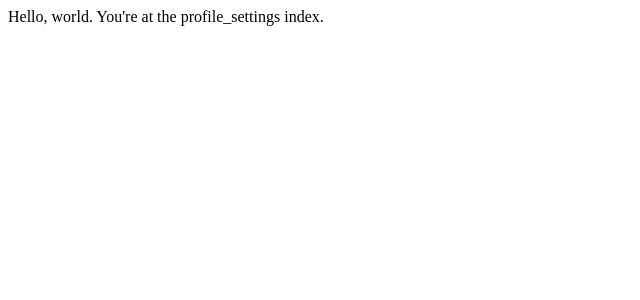
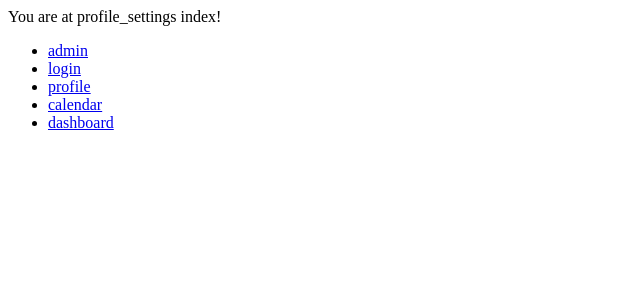
Before and after one commit to johnny1024/Run4Fun, a Django app: page /profile/ in a window 1280 px wide. Shown: the top 300 px of the page, without its empty margins (0-640 px from the left). Run offline with Django 3.2, Linux system fonts and the light colour scheme.

Commit message:
Add HTML files to the modules, add main menu links

```diff
--- /dev/null
+++ b/django/dashboard/templates/main_menu.html
@@ -0,0 +1,9 @@
+ <div class="main_container">
+        <ul>
+            <li><a href="/admin/">admin</a></li>
+            <li><a href="/login/">login</a></li>
+            <li><a href="/profile/">profile</a></li>
+            <li><a href="/calendar/">calendar</a></li>
+            <li><a href="/dashboard/">dashboard</a></li>
+        </ul>
+ </div>
--- a/django/dashboard/views.py
+++ b/django/dashboard/views.py
@@ -1,5 +1,6 @@
-from django.http import HttpResponse
+from django.shortcuts import render_to_response
 
 # Create your views here.
 def index(request):
-    return HttpResponse("Hello, world. You're at the dashboard index.")
+    # return HttpResponse("Hello, world. You're at the dashboard index.")
+    return render_to_response('dashboard_main.html')
--- a/django/login/views.py
+++ b/django/login/views.py
@@ -1,5 +1,6 @@
-from django.http import HttpResponse
+from django.shortcuts import render_to_response
 
 # Create your views here.
 def index(request):
-    return HttpResponse("Hello, world. You're at the login index.")
+    # return HttpResponse("Hello, world. You're at the dashboard index.")
+    return render_to_response('login_main.html')
--- /dev/null
+++ b/django/profile_settings/templates/profile_main.html
@@ -0,0 +1,13 @@
+<!DOCTYPE html>
+<html lang="en">
+<head>
+    <meta charset="UTF-8">
+    <title>Your profile</title>
+</head>
+<body>
+ <div>You are at profile_settings index!</div>
+    <div class="basic">
+        {% include "main_menu.html" %}
+</div>
+</body>
+</html>
--- a/django/profile_settings/views.py
+++ b/django/profile_settings/views.py
@@ -1,5 +1,6 @@
-from django.http import HttpResponse
+from django.shortcuts import render_to_response
 
 # Create your views here.
 def index(request):
-    return HttpResponse("Hello, world. You're at the profile_settings index.")
+    # return HttpResponse("Hello, world. You're at the dashboard index.")
+    return render_to_response('profile_main.html')
--- a/django/run4fun/urls.py
+++ b/django/run4fun/urls.py
@@ -24,4 +24,5 @@ urlpatterns = [
     url(r'^calendar/', include('workout_calendar.urls')),
     url(r'^profile/', include('profile_settings.urls')),
     url(r'^login/', include('login.urls')),
+    url(r'^$', include('dashboard.urls')),
 ]
--- a/django/workout_calendar/templates/calendar_template.html
+++ b/django/workout_calendar/templates/calendar_template.html
@@ -1,5 +1,8 @@
 {% load static %}
 
-<link rel="stylesheet" type="text/css" href="{% static 'hello/calendar.css' %}" />
+<div class="basic">
+        {% include "main_menu.html" %}
+</div>
+<link rel="stylesheet" type="text/css" href="{% static 'calendar.css' %}" />
 
 {{ calendar }}
--- a/django/workout_calendar/templates/hello/user.html
+++ /dev/null
@@ -1 +0,0 @@
-{{ user.name }}
--- a/django/workout_calendar/views.py
+++ b/django/workout_calendar/views.py
@@ -1,8 +1,4 @@
-from django.shortcuts import render
-from django.http import HttpResponse
-from .models import User, Workout
-from django.template import loader
-from django.http import Http404
+from .models import Workout
 from workout_calendar.calendar_functions import WorkoutCalendar
 from django.shortcuts import render_to_response
 from django.utils.safestring import mark_safe
```
Also changed, not shown: django/dashboard/templates/dashboard_main.html (added, +14 -0 lines), django/login/templates/login_main.html (added, +14 -0 lines), django/workout_calendar/templates/hello/index.html (deleted, +0 -15 lines).
